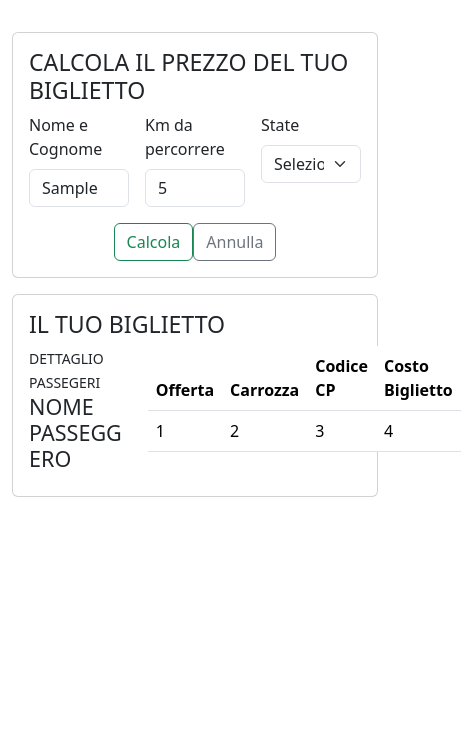
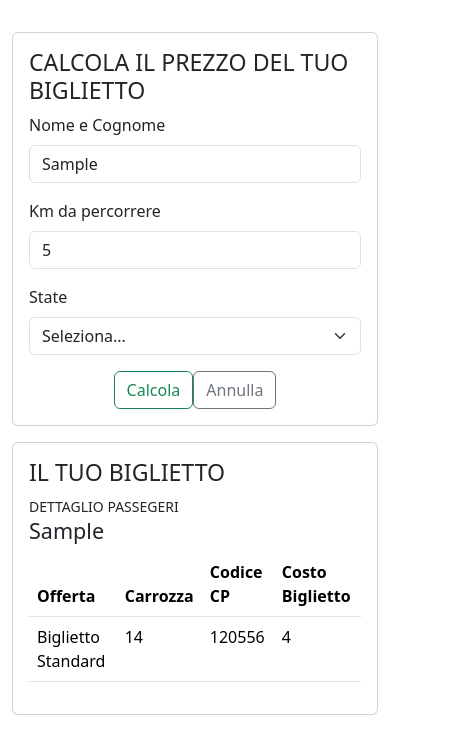
Before and after one commit to angeloren92/js-biglietto-treno-form, a plain HTML site: page index.html in a window 390 px wide. Both pictures are taken after typing "Sample", "5" into the empty fields and a click on the button "Calcola". Shown: the whole page, 461 px wide, since content can reach past the window. Drawn offline with nearby package versions, Linux system fonts and the light colour scheme.

Commit message:
add output function

```diff
--- a/index.html
+++ b/index.html
@@ -28,17 +28,17 @@
                             <!-- form card ticketing -->
                             <form class="row g-3">
                                 <!-- input name -->
-                                <div class="col">
+                                <div class="col-12 col-md-4">
                                     <label for="fullName" class="form-label">Nome e Cognome</label>
                                     <input type="text" class="form-control" id="fullName">
                                 </div>
                                 <!-- input distance -->
-                                <div class="col">
+                                <div class="col-12 col-md-4">
                                     <label for="distance" class="form-label">Km da percorrere</label>
                                     <input type="number" class="form-control" id="distance">
                                 </div>
                                 <!-- input age -->
-                                <div class="col">
+                                <div class="col-12 col-md-4">
                                     <label for="age" class="form-label">State</label>
                                     <select id="age" class="form-select">
                                         <option selected disabled>Seleziona...</option>
@@ -64,11 +64,11 @@
                             <!-- card title -->
                             <h3 class="card-title">IL TUO BIGLIETTO</h3>
                             <!-- ticket name details -->
-                            <div class="col-4">
+                            <div class="col col-md-4">
                                 <small>DETTAGLIO PASSEGERI</small>
                                 <h4 class="passenger">NOME PASSEGGERO</h4>
                             </div>
-                            <div class="col-8">
+                            <div class="col col-md-8">
                             <!-- ticket train detail and cost -->
                                 <table class="table">
                                     <!-- header table -->
--- a/js/script.js
+++ b/js/script.js
@@ -54,9 +54,8 @@ function calcDiscount(age) {
  * @returns restituisce un elemento arr con il prezzo finalme calcolato
  */
 function calcFinalPrice(val1, val2) {
-    const arr = [];
-    arr.finalPrice = (0.21 * val1 * val2);
-    return arr.finalPrice;
+    const finalPrice = (0.21 * val1 * val2);
+    return finalPrice;
 }
  /** ## Catturiamo gli output nodes
  * @returns restituisce array con i nodi
@@ -67,8 +66,9 @@ function getOutputNodes() {
         promotionEl: document.querySelector('td:first-child'),
         ticketPriceEl: document.querySelector('td:last-child'),
         carriageEl: document.querySelector('td:nth-child(2)'),
-        cpCode: document.querySelector('td:nth-child(3)')
+        cpCodeEl: document.querySelector('td:nth-child(3)')
     }
+    console.log(outputNodes.ticketPriceEl)
     return outputNodes;
 }
 
@@ -98,6 +98,20 @@ formEl.addEventListener('submit', function (e) {
     ticket.carriageNumber = getCarriageNumber();
     ticket.cpNumber = getCpNumber();
     //inseriamo gli elementi in HTML
-    console.log(ticket);
-    console.log(outputNodes)
+    logTicket(ticket, outputNodes);
+    console.log(ticket.finalPrice)
 })
+
+function logTicket(arr1, arr2) {
+    arr2.passengerEl.innerHTML = arr1.fullNameValue;
+    arr2.carriageEl.innerHTML = arr1.carriageNumber;
+    arr2.cpCodeEl.innerHTML = arr1.cpNumber;
+    arr2.ticketPriceEl = `${arr1.finalPrice} €`;
+    let text = 'Biglietto Standard';
+    if (arr1.discount === 0.8) {
+        text = 'Biglietto Junior';
+    } else if (arr1.discount === 0.6) {
+        text = 'Biglietto Senior';
+    }
+    arr2.promotionEl.innerHTML = text;
+}
```
